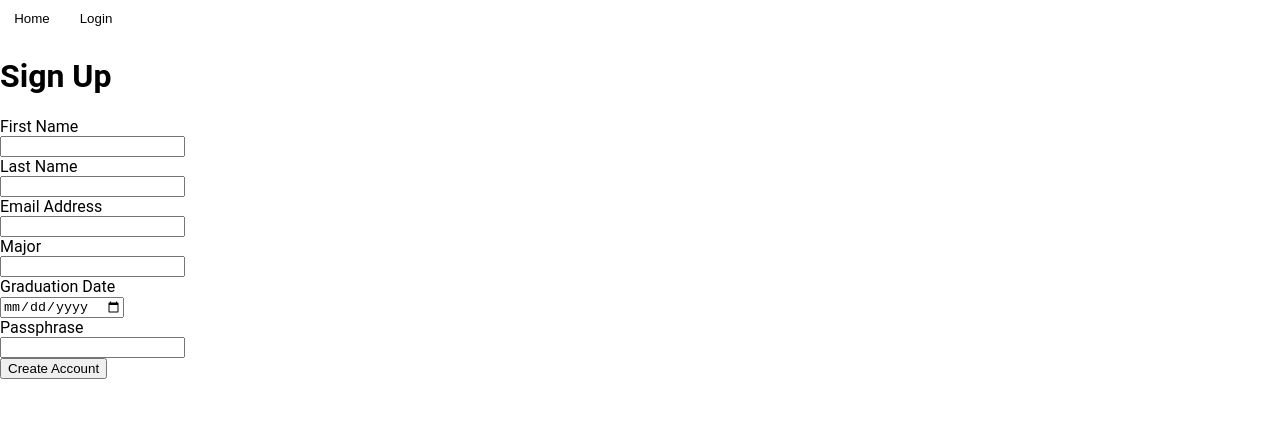
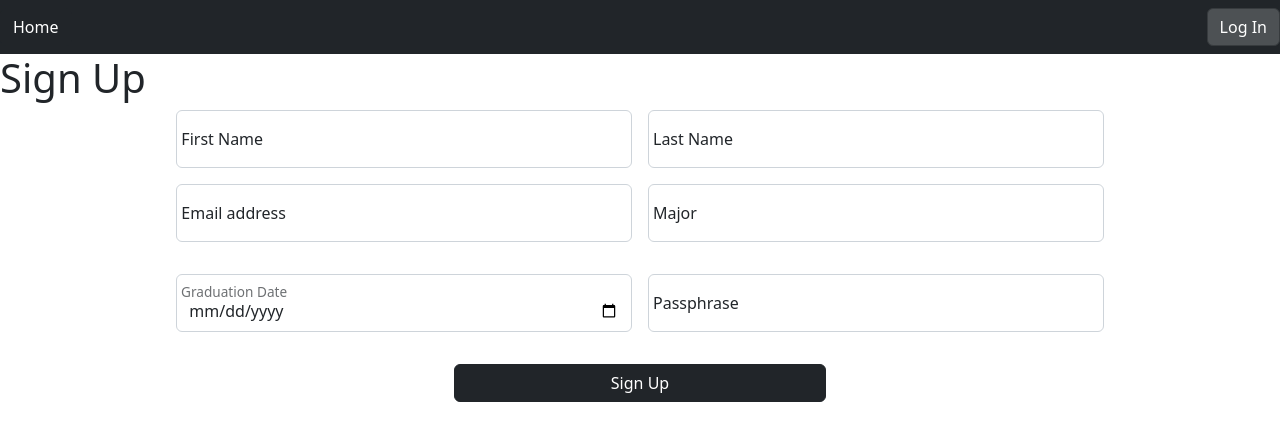
Before and after one commit to kangk9908/OpenSource, an Angular app in the folder OpenSource/: page /sign-up in a window 1280 px wide. Shown: the top 440 px of the page. Built offline with nearby package versions, Linux system fonts and the light colour scheme.

Commit message:
added bootstrap

```diff
--- a/OpenSource/package.json
+++ b/OpenSource/package.json
@@ -18,6 +18,9 @@
     "@angular/platform-browser": "^15.0.0",
     "@angular/platform-browser-dynamic": "^15.0.0",
     "@angular/router": "^15.0.0",
+    "@ng-bootstrap/ng-bootstrap": "^14.0.0",
+    "@popperjs/core": "^2.11.6",
+    "bootstrap": "^5.2.3",
     "rxjs": "~7.5.0",
     "tslib": "^2.3.0",
     "zone.js": "~0.12.0"
@@ -26,6 +29,7 @@
     "@angular-devkit/build-angular": "^15.0.3",
     "@angular/cli": "~15.0.3",
     "@angular/compiler-cli": "^15.0.0",
+    "@angular/localize": "^15.0.0",
     "@types/jasmine": "~4.3.0",
     "jasmine-core": "~4.5.0",
     "karma": "~6.4.0",
--- a/OpenSource/src/account/create-account/create_account.html
+++ b/OpenSource/src/account/create-account/create_account.html
@@ -1,29 +1,80 @@
-<button mat-button routerLink="/home" routerLinkActive="active">Home</button>
-<button mat-button routerLink="/" routerLinkActive="active">Login</button>
+<!-- nav bar -->
+<div class="navbar navbar-dark bg-dark">
+  <a class="nav-item btn btn-dark" routerLink="/home" routerLinkActive="active">
+    Home
+  </a>
+  <a class="nav-item btn btn-dark" routerLink="/" routerLinkActive="active">
+    Log In
+  </a>
+</div>
 
-<h1>Sign Up</h1>
-<div>
-  <form>
-    <label for="firstName">First Name</label><br />
-    <input id="firstName" type="text" [formControl]="firstName" /><br />
+<div id="login-card">
+  <h1>Sign Up</h1>
 
-    <label for="lastName">Last Name</label><br />
-    <input id="lastName" type="text" [formControl]="lastName" /><br />
+  <div class="container">
+    <div class="row g-3 justify-content-center">
+      <div class="form-floating mb-3 col-5">
+        <input
+          type="text"
+          class="form-control"
+          placeholder="First Name"
+          [formControl]="firstName"
+        />
+        <label>First Name</label>
+      </div>
+      <div class="form-floating mb-3 col-5">
+        <input
+          type="text"
+          class="form-control"
+          placeholder="Last Name"
+          [formControl]="lastName"
+        />
+        <label>Last Name</label>
+      </div>
+    </div>
+  </div>
 
-    <label for="email">Email Address</label><br />
-    <input id="email" type="email" [formControl]="email" /><br />
-
-    <label for="major">Major</label><br />
-    <input id="major" type="text" [formControl]="major" /><br />
-
-    <label for="gradDate">Graduation Date</label><br />
-    <input id="gradDate" type="date" [formControl]="gradDate" /><br />
-
-    <label for="passphrase">Passphrase</label><br />
-    <input id="passphrase" type="password" [formControl]="passphrase" /><br />
-    <input type="submit" value="Create Account" />
-
-    <!-- Value: {{userNameOrEmail.value}} -->
-    <!-- Value: {{passphrase.value}} -->
-  </form>
+  <div class="container">
+    <div class="row g-3 justify-content-center text-center">
+      <div class="form-floating mb-3 col-5">
+        <input
+          type="email"
+          class="form-control"
+          placeholder="email address"
+          [formControl]="email"
+        />
+        <label>Email address</label>
+      </div>
+      <div class="form-floating mb-3 col-5">
+        <input
+          type="text"
+          class="form-control"
+          placeholder="Major"
+          [formControl]="major"
+        />
+        <label>Major</label>
+      </div>
+      <div class="form-floating mb-3 col-5">
+        <input
+          type="date"
+          class="form-control"
+          placeholder="Graduation Date"
+          [formControl]="gradDate"
+        />
+        <label>Graduation Date</label>
+      </div>
+      <div class="form-floating mb-3 col-5">
+        <input
+          type="password"
+          class="form-control"
+          placeholder="passphrase"
+          [formControl]="passphrase"
+        />
+        <label>Passphrase</label>
+      </div>
+      <div id="submit-btn">
+        <button class="btn btn-dark col-4" type="button">Sign Up</button>
+      </div>
+    </div>
+  </div>
 </div>
--- a/OpenSource/src/account/login/login.html
+++ b/OpenSource/src/account/login/login.html
@@ -1,54 +1,58 @@
 <!-- nav bar -->
-<nav>
-  <button mat-button routerLink="/home" routerLinkActive="active">Home</button>
-  <button mat-button routerLink="/sign-up" routerLinkActive="active">
+<div class="navbar navbar-dark bg-dark">
+  <a class="nav-item btn btn-dark" routerLink="/home" routerLinkActive="active">
+    Home
+  </a>
+  <a
+    class="nav-item btn btn-dark"
+    routerLink="/sign-up"
+    routerLinkActive="active"
+  >
     Sign Up
-  </button>
-</nav>
+  </a>
+</div>
+
+<div id="login-card-header">
+  <h1>OpenSource</h1>
+</div>
 
 <!-- login section -->
-<section>
-  <mat-card id="login-card">
-    <mat-card-header><h1 id="login-card-header">Login</h1></mat-card-header>
-    <mat-card-content>
-      <form>
-        <mat-form-field appearance="outline">
-          <mat-label>Username or Email</mat-label>
-          <input
-            matInput
-            placeholder="Enter username"
-            type="text"
-            [formControl]="userNameOrEmail"
-          />
-        </mat-form-field>
+<div class="card" id="login-card">
+  <div class="card-body">
+    <form action="">
+      <div class="form-floating mb-3">
+        <input
+          type="email"
+          class="form-control"
+          placeholder="email address"
+          [formControl]="userNameOrEmail"
+        />
+        <label>Email address</label>
+      </div>
+      <div class="form-floating mb-3">
+        <input
+          type="password"
+          class="form-control"
+          placeholder="passphrase"
+          [formControl]="passphrase"
+        />
+        <label>Passphrase</label>
+      </div>
+      <div id="submit-btn">
+        <input class="btn btn-dark" type="submit" value="Log In" />
+      </div>
+    </form>
+  </div>
+</div>
 
-        <br />
+<!-- Sign Up and Password Recovery -->
+<div id="grid-container">
+  <div id="row1">
+    <a routerLink="/recover-account">Forgot passphrase?</a>
+  </div>
+  <div id="row2">
+    Don't have an account <a routerLink="/sign-up">Sign Up.</a>
+  </div>
+</div>
 
-        <mat-form-field appearance="fill">
-          <mat-label>Passphrase</mat-label>
-          <input
-            matInput
-            type="passphrase"
-            [formControl]="passphrase"
-            placeholder="Enter password"
-          />
-          <button
-            mat-icon-button
-            matSuffix
-            (click)="hide = !hide"
-            [attr.aria-label]="'Hide password'"
-            [attr.aria-pressed]="hide"
-          >
-            <mat-icon>{{hide ? 'visibility_off' : 'visibility'}}</mat-icon>
-          </button>
-        </mat-form-field>
-      </form>
-    </mat-card-content>
-    <mat-card-actions><button mat-button>Submit</button></mat-card-actions>
-  </mat-card>
-
-  <!-- <input type="submit" value="Submit" /> -->
-
-  <!-- Value: {{userNameOrEmail.value}} -->
-  <!-- Value: {{passphrase.value}} -->
-</section>
+<!-- Value: {{userNameOrEmail.value}} Value: {{passphrase.value}} -->
--- a/OpenSource/src/account/login/login.scss
+++ b/OpenSource/src/account/login/login.scss
@@ -1,8 +1,28 @@
 #login-card {
-    width: 50%;
-    margin: 10em auto auto auto;
+    width: 500px;
+    margin: auto;
 }
 
 #login-card-header {
     margin: auto
 }
+
+#grid-container {
+    display: grid;
+    grid-template-rows: auto auto;
+}
+
+#grid-container #row1 {
+    grid-row: 1 / 2;
+    margin: auto;
+    padding: 1em;
+}
+
+#grid-container #row2 {
+    grid-row: 2 / 3;
+    margin: auto;
+}
+
+#submit-btn {
+    margin: auto;
+}
--- a/OpenSource/src/styles.scss
+++ b/OpenSource/src/styles.scss
@@ -5,3 +5,8 @@ body { margin: 0; font-family: Roboto, "Helvetica Neue", sans-serif; }
 
 html, body { height: 100%; }
 body { margin: 0; font-family: Roboto, "Helvetica Neue", sans-serif; }
+
+/* Importing Bootstrap SCSS file. */
+// @import '~bootstrap/scss/bootstrap';
+@import "/../node_modules/bootstrap/scss/bootstrap";
+// @import "~/bootstrap/scss/bootstrap";
--- a/OpenSource/tsconfig.app.json
+++ b/OpenSource/tsconfig.app.json
@@ -3,7 +3,9 @@
   "extends": "./tsconfig.json",
   "compilerOptions": {
     "outDir": "./out-tsc/app",
-    "types": []
+    "types": [
+      "@angular/localize"
+    ]
   },
   "files": [
     "src/main.ts"
--- a/OpenSource/tsconfig.json
+++ b/OpenSource/tsconfig.json
@@ -19,6 +19,9 @@
     "target": "ES2022",
     "module": "ES2022",
     "useDefineForClassFields": false,
+    "types": [
+      "@angular/localize"
+    ],
     "lib": [
       "ES2022",
       "dom"
```
Also changed, not shown: OpenSource/src/app/app.module.ts (+10 -8 lines), 2 other files (tests, documents, lock files or other folders).
